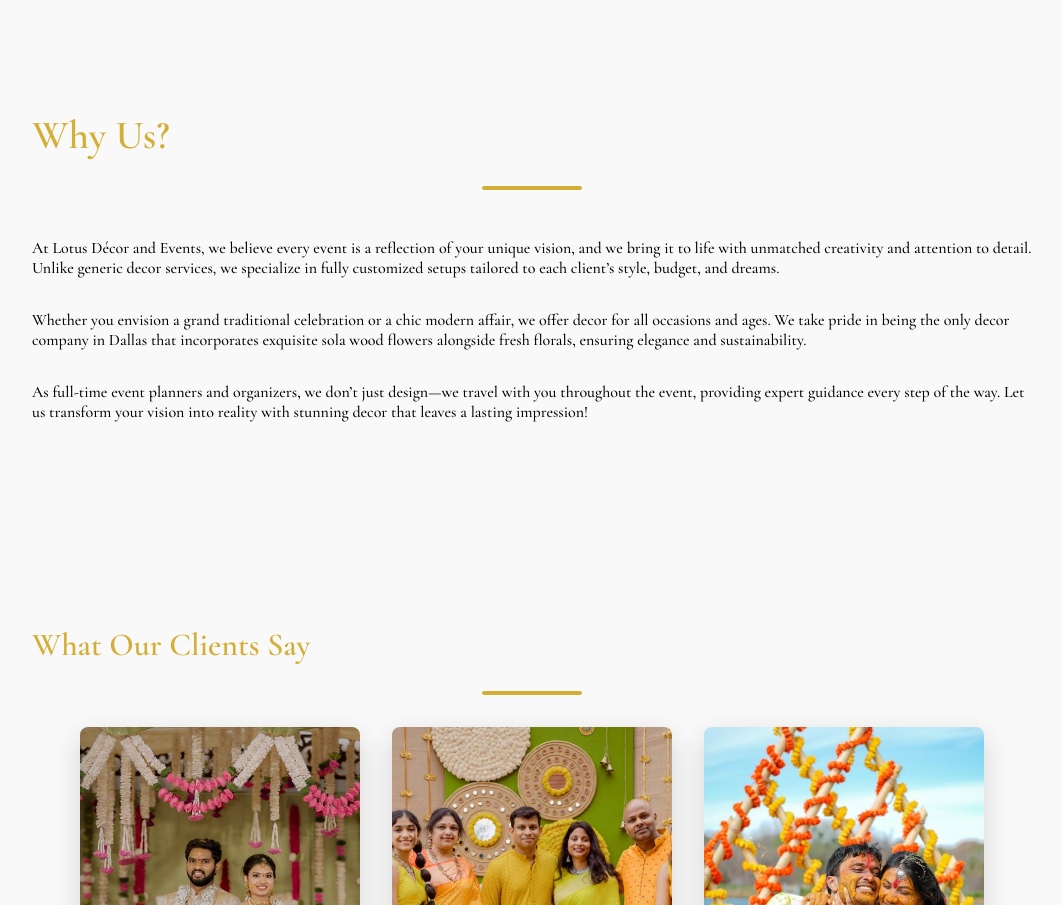
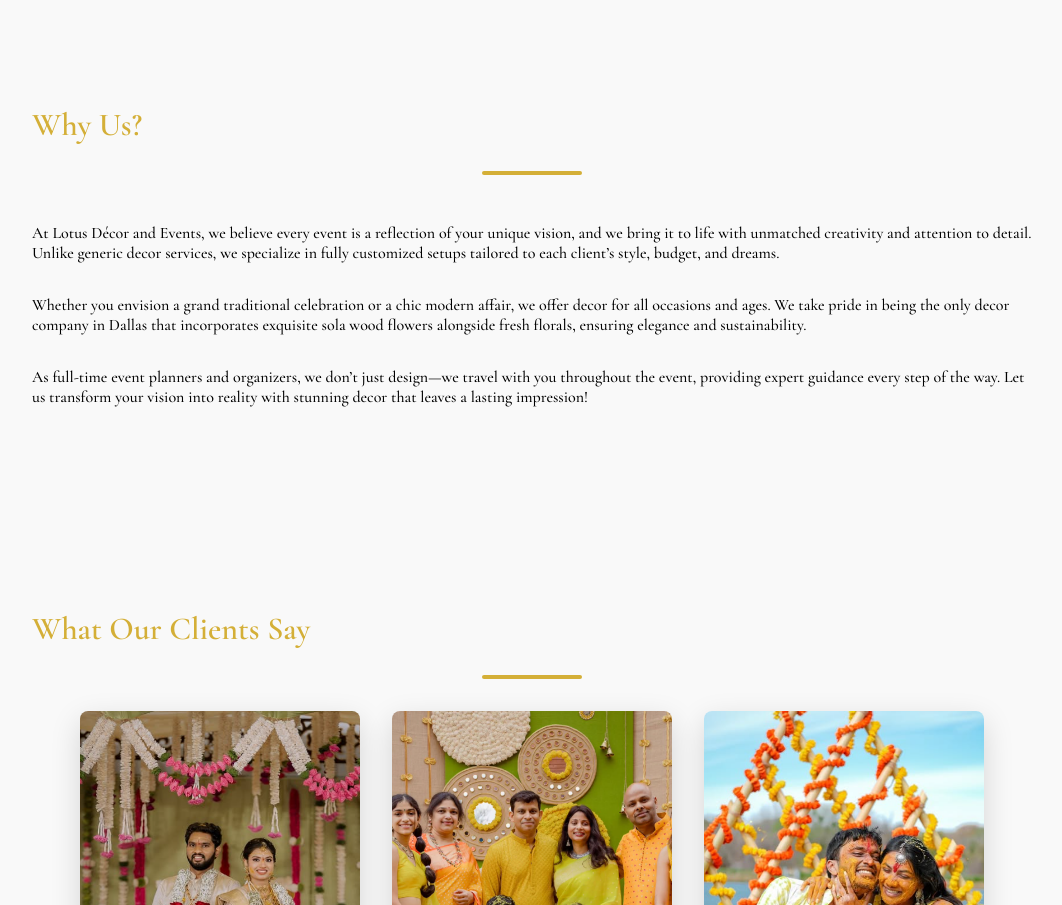
Before and after one commit to lotusdecor/ldecor_frontend, a React (Vite) app: page / in a window 1280 px wide. Shown: the part 866-1771 px from the top of the page, without its empty margins (108-1170 px from the left). Built offline with nearby package versions, Linux system fonts and the light colour scheme.

Commit message:
font size changes

```diff
--- a/src/styles/Home.css
+++ b/src/styles/Home.css
@@ -203,7 +203,7 @@ body {
 }
 
 .our-promise h2 {
-    font-size: 2.5rem;
+    font-size: 2rem;
     font-family: 'Cormorant Garamond', serif;
     margin-bottom: 0.7rem;
     color: #d4af37;
```
